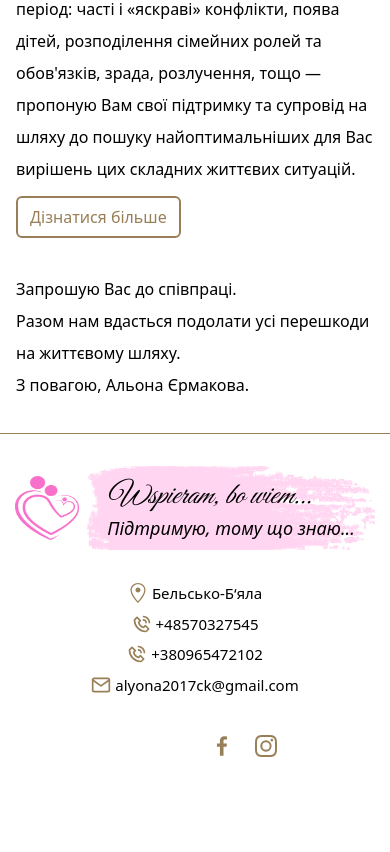
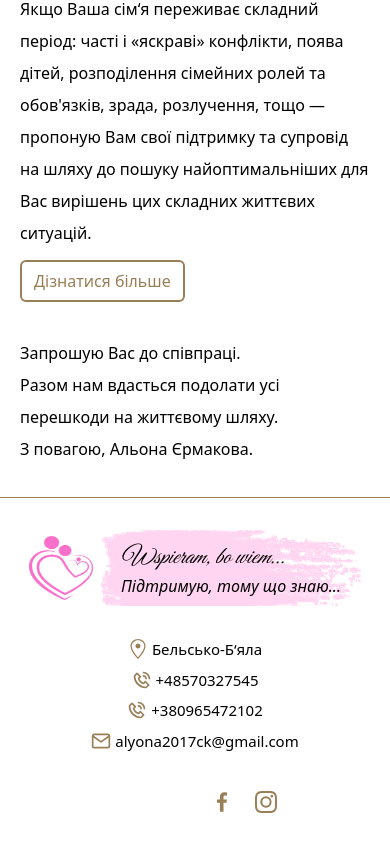
Before and after one commit to OlhaPo/wspieram-bo-wiem-landing-page, a React (Vite) app: page / in a window 390 px wide. Shown: the part 2183-3035 px from the top of the page. Before the commit the page ends 2979 px from the top, so only its background shows below. Built offline with nearby package versions, Linux system fonts and the light colour scheme; some icons are missing.

Commit message:
Change px on services page, font sizes in footer

```diff
--- a/src/components/Footer.jsx
+++ b/src/components/Footer.jsx
@@ -16,10 +16,12 @@ const Footer = () => {
           className="w-16 h-16"
         />
         <div className="bg-[url('/images/bg-logo.png')] bg-cover flex flex-col pt-3 pb-2 px-5 whitespace-nowrap">
-          <span className="header-great-vibes text-3xl md:text-4xl">
+          <span className="header-great-vibes text-2xl md:text-3xl lg:text-4xl">
             Wspieram, bo wiem...
           </span>
-          <span className="text-lg italic">Підтримую, тому що знаю...</span>
+          <span className="text-base lg:text-xl italic">
+            Підтримую, тому що знаю...
+          </span>
         </div>
       </div>
 
--- a/src/index.css
+++ b/src/index.css
@@ -38,7 +38,7 @@ body {
 }
 
 .services-main-page-section {
-  @apply leading-8 py-8 md:py-16 px-4 lg:px-0 text-[16px] md:text-[18px] max-w-[55rem] items-center mx-auto flex flex-nowrap flex-col;
+  @apply leading-8 py-8 md:py-16 px-5 md:px-6 lg:px-0 text-[16px] md:text-[18px] max-w-[55rem] items-center mx-auto flex flex-nowrap flex-col;
 }
 
 .services {
```
